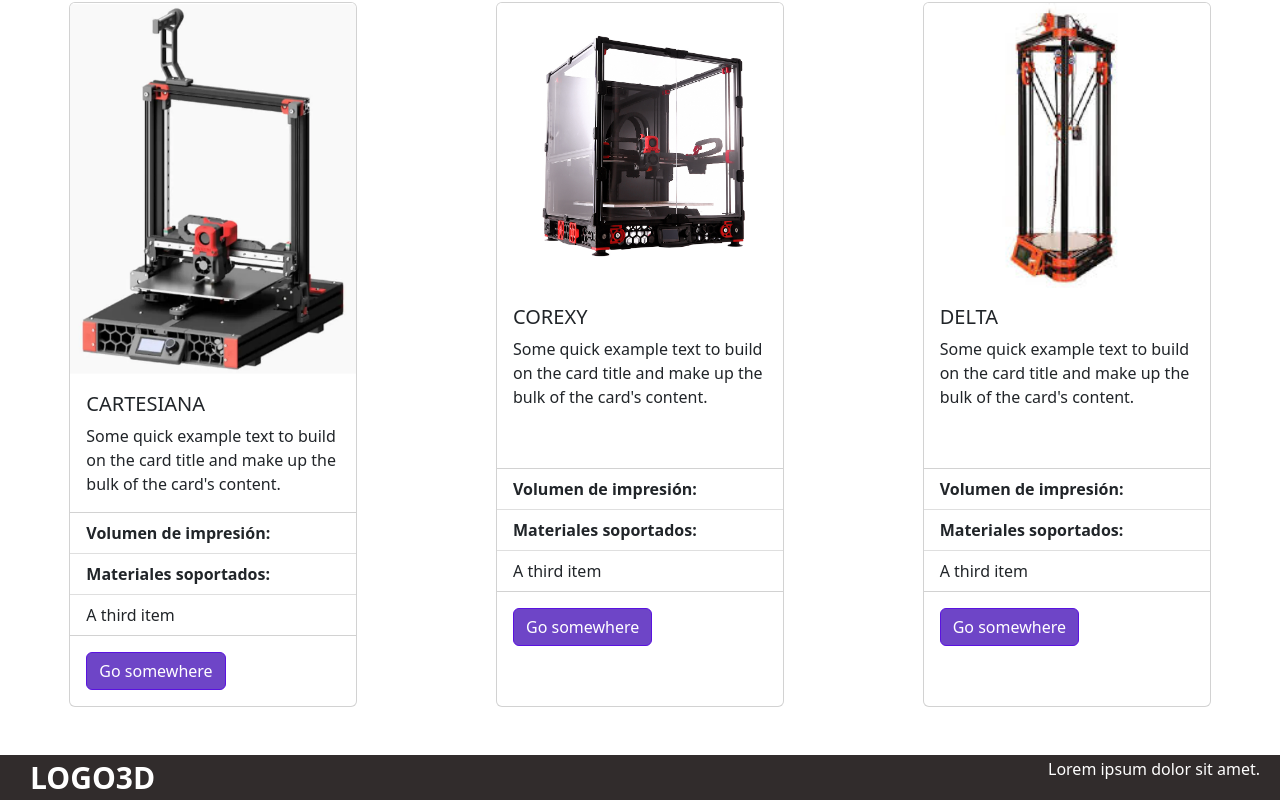
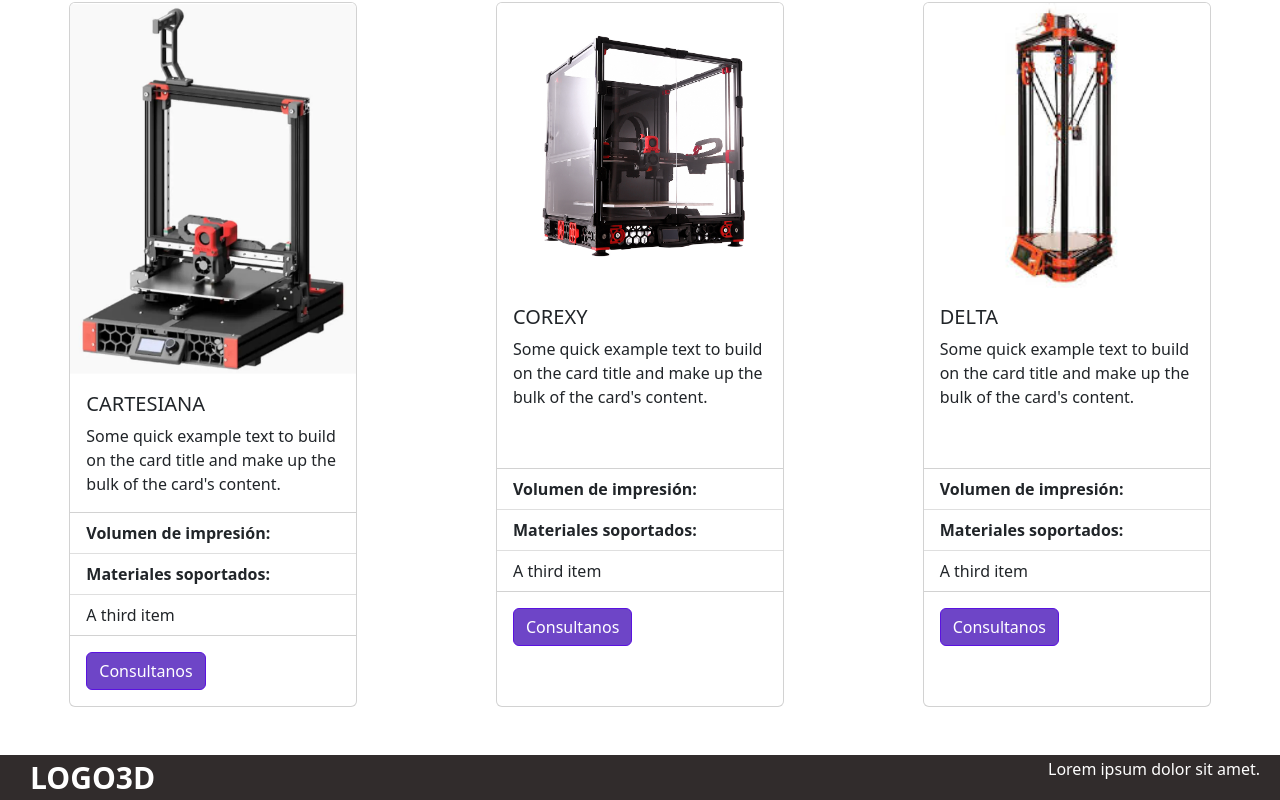
Before and after one commit to gomezsergio14/impresoras-3d-Gomez-Sergio, a plain HTML site: page index.html in a window 1280 px wide. Shown: the part 1234-2034 px from the top of the page. Drawn offline with nearby package versions, Linux system fonts and the light colour scheme.

Commit message:
modifiqué los botones en el index

```diff
--- a/index.html
+++ b/index.html
@@ -79,7 +79,7 @@
               <li class="list-group-item">A third item</li>
             </ul>
             <div class="card-body">
-              <a href="./paginas/contacto.html" class="btn btn-primary boton">Go somewhere</a>
+              <a href="./paginas/contacto.html" class="btn btn-primary boton">Consultanos</a>
             </div>
           </div>
         </div>
@@ -96,7 +96,7 @@
               <li class="list-group-item">A third item</li>
             </ul>
             <div class="card-body">
-              <a href="./paginas/contacto.html" class="btn btn-primary boton">Go somewhere</a>
+              <a href="./paginas/contacto.html" class="btn btn-primary boton">Consultanos</a>
             </div>
           </div>
         </div>
@@ -113,7 +113,7 @@
               <li class="list-group-item">A third item</li>
             </ul>
             <div class="card-body">
-              <a href="./paginas/contacto.html" class="btn btn-primary boton">Go somewhere</a>
+              <a href="./paginas/contacto.html" class="btn btn-primary boton">Consultanos</a>
             </div>
           </div>
         </div>
```
